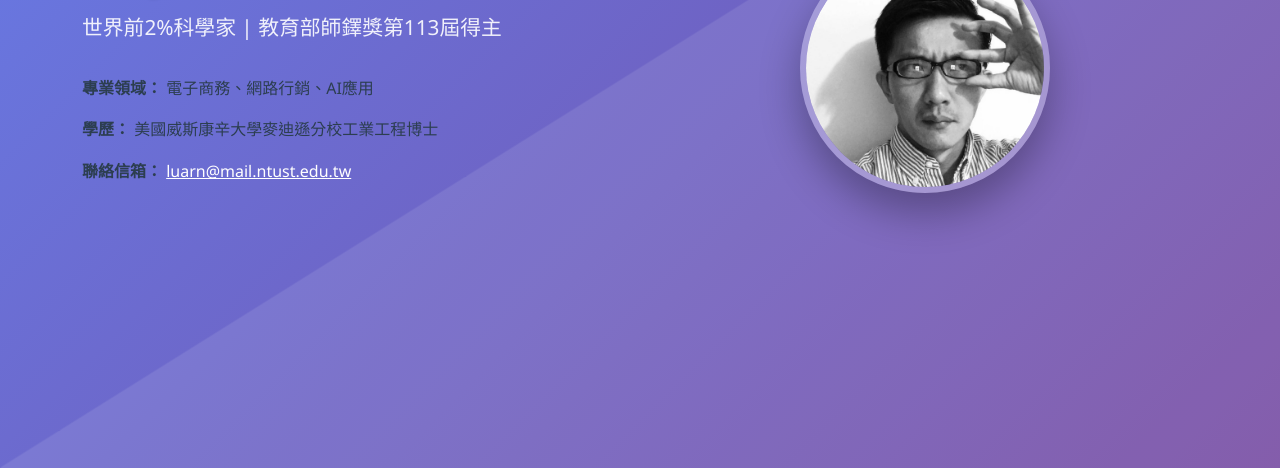
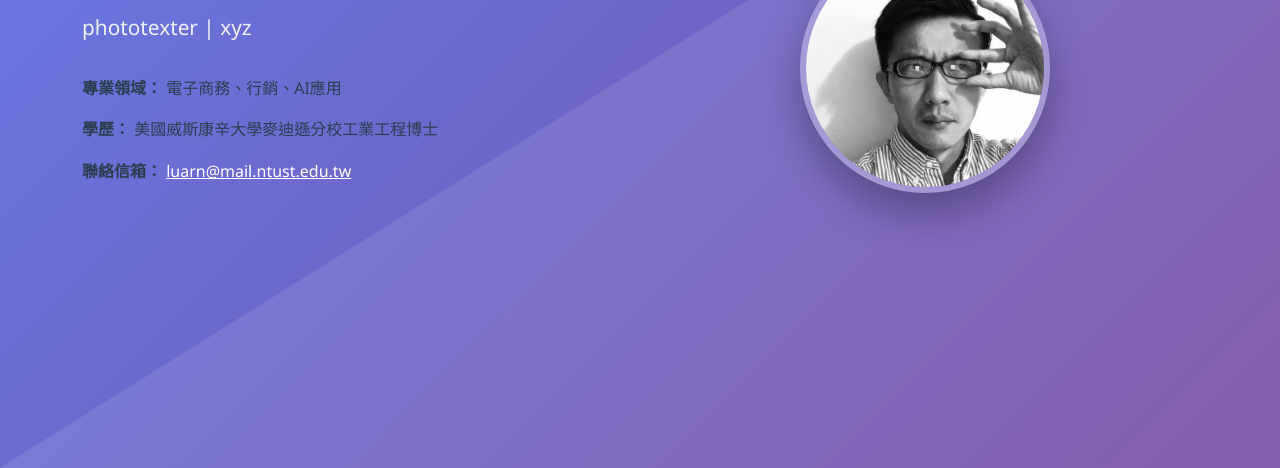
Before and after one commit to snowrover/snowrover.github.io, a plain HTML site: page index.html in a window 1280 px wide. Shown: the part 332-800 px from the top of the page. Drawn offline with nearby package versions, Linux system fonts and the light colour scheme.

Commit message:
Add files via upload

```diff
--- a/index.html
+++ b/index.html
@@ -157,8 +157,8 @@
         // ====== 使用者資料區域 - 請修改以下內容 ======
         const profileData = {
             name: "Bryan Hsieh",
-            title: "世界前2%科學家 | 教育部師鐸獎第113屆得主",
-            expertise: "電子商務、網路行銷、AI應用",
+            title: "phototexter | xyz",
+            expertise: "電子商務、行銷、AI應用",
             education: "美國威斯康辛大學麥迪遜分校工業工程博士",
             email: "luarn@mail.ntust.edu.tw",
             about: "欒斌博士在東海大學取得工業工程學士學位，隨後在美國威斯康辛大學麥迪遜分校獲得工業工程碩士和博士學位。2023年，他被史丹佛大學認定為世界前2%科學家之一。",
```
